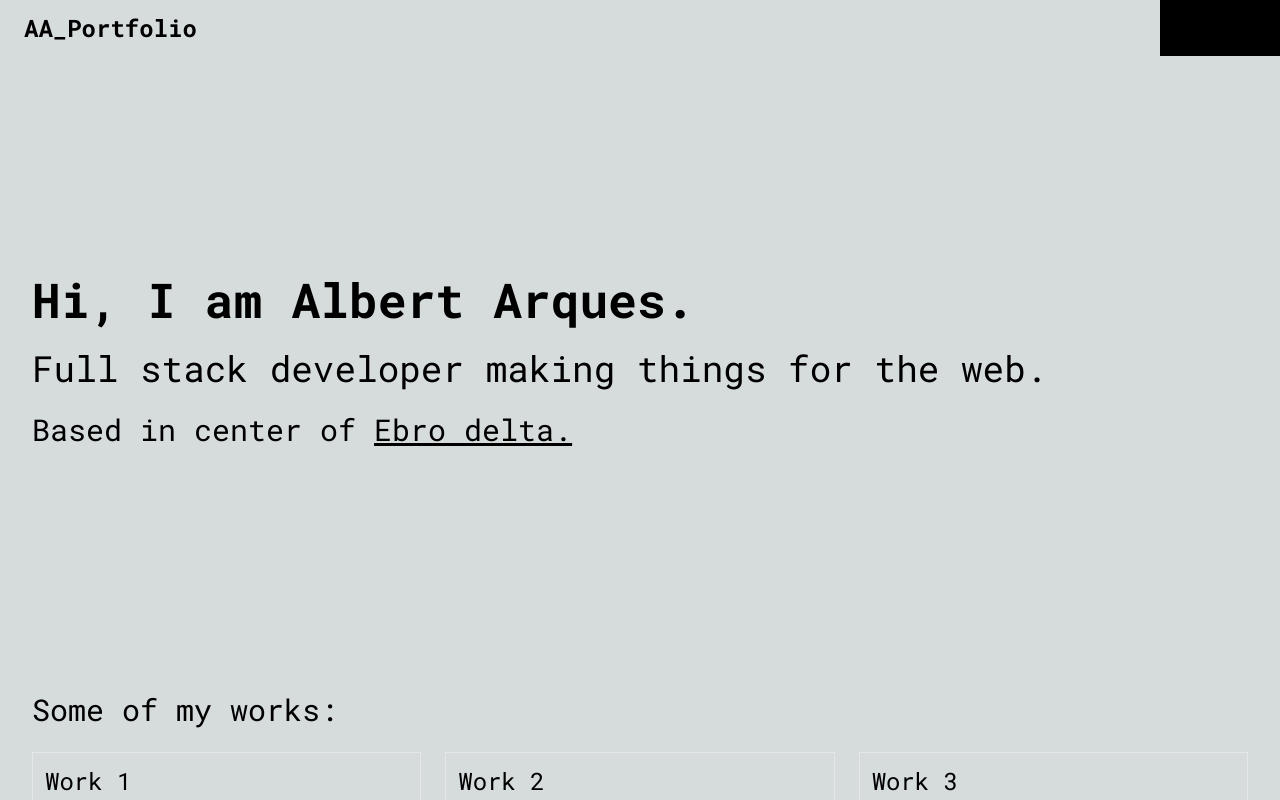
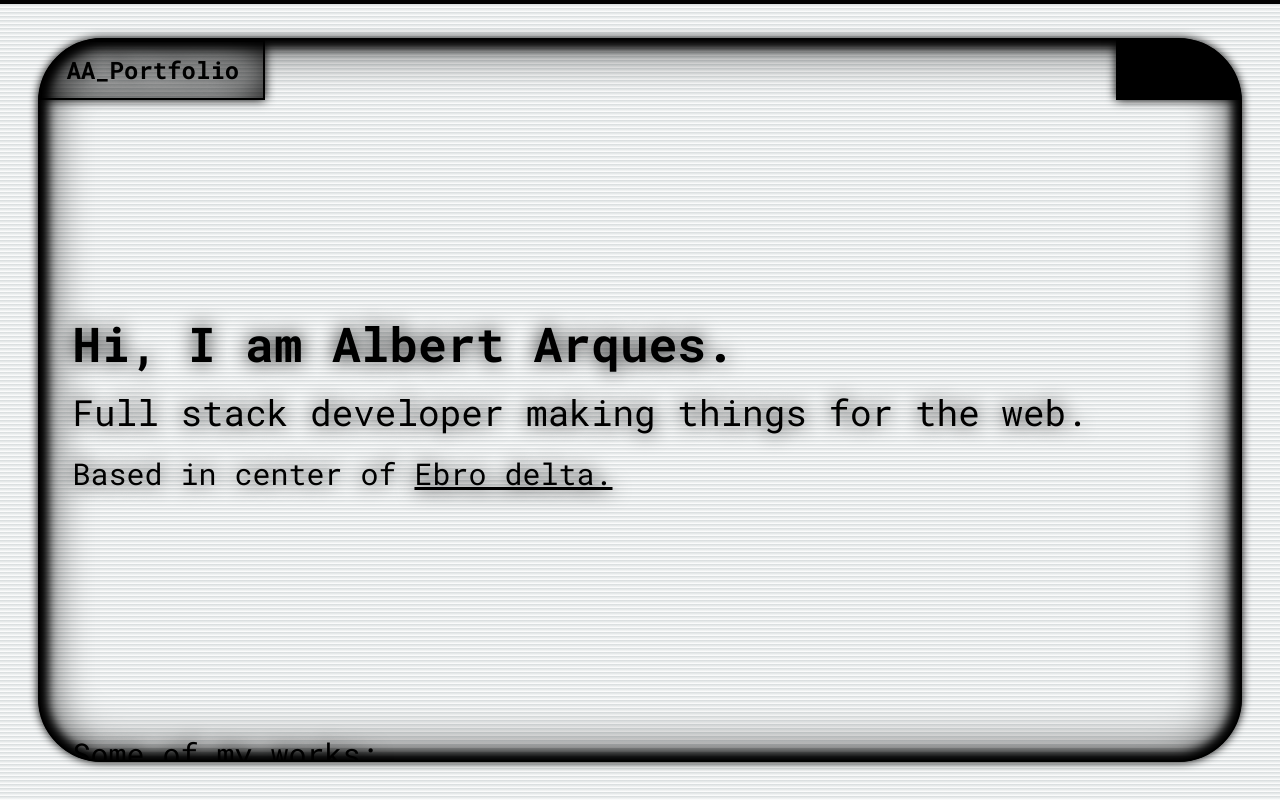
Before and after one commit to albertarques/portfolio, a Next.js app: page / in a window 1280 px wide. Built offline with nearby package versions, Linux system fonts and the light colour scheme.

Commit message:
Added some custom classes

```diff
--- a/src/styles/globals.css
+++ b/src/styles/globals.css
@@ -10,18 +10,97 @@
 
 @media (prefers-color-scheme: dark) {
   :root {
-    --foreground-rgb: 255, 255, 255;
-    --background-start-rgb: 0, 0, 0;
-    --background-end-rgb: 0, 0, 0;
+    --foreground-rgb: 0, 255, 0;
+    --background-start-rgb: 2, 10, 2;
+    --background-end-rgb: 2, 5, 2;
   }
 }
 
 body {
-  color: rgb(var(--foreground-rgb));
+  border: solid, 2px,;
+  text-shadow: 0px 0px 20px;
   background: linear-gradient(
       to bottom,
-      transparent,
+      rgb(var(--background-start-rgb)),
       rgb(var(--background-end-rgb))
-    )
-    rgb(var(--background-start-rgb));
+    );
+  font-family: 'Roboto Mono', sans-serif;
+  color: rgb(var(--foreground-rgb));
+  background-color: rgb(var(--background-start-rgb));
 }
+
+main {
+  overflow-x: hidden;
+}
+
+.border-f {
+  border: 2px solid;
+  box-shadow: 0 0 10px;
+  box-shadow: inset 0 0 50px, 0 0 10px;
+}
+
+.border-f-hover {
+  border: 2px solid ;
+  box-shadow: 0 0 20px ;
+  box-shadow: inset 0 0 10px , 0 0 10px ;
+}
+
+.frame {
+  left: 3vw;
+  right: 3vw;
+  top: 3vw;
+  bottom: 3vw;
+  border-radius: 4rem;
+}
+
+.effect-shape {
+  left: 3vw;
+  right: 3vw;
+  top: 3vw;
+  bottom: 3vw;
+  border-radius: 4rem;
+  position: fixed;
+  z-index: -2;
+  box-shadow: inset 0px 0px 10px 10px;
+}
+
+.crt-profile {
+  border-radius: 25% 25% 25% 25%;
+}
+
+.crt-img-profile {
+  filter: hue-rotate(90deg);
+}
+
+.margin-top {
+  height: 10%;
+  width: 100%;
+  position: fixed;
+  top: 0;
+  z-index: 0;
+}
+
+.margin-bottom {
+  height: 10%;
+  width: 100%;
+  position: fixed;
+  bottom: 0;
+  z-index: 0;
+}
+
+.margin-left {
+  height: 100%;
+  width: 5%;
+  position: fixed;
+  left: 0;
+  z-index: 0;
+
+}
+
+.margin-right {
+  height: 100%;
+  width: 5%;
+  position: fixed;
+  right: 0;
+  z-index: 0;
+}
```
